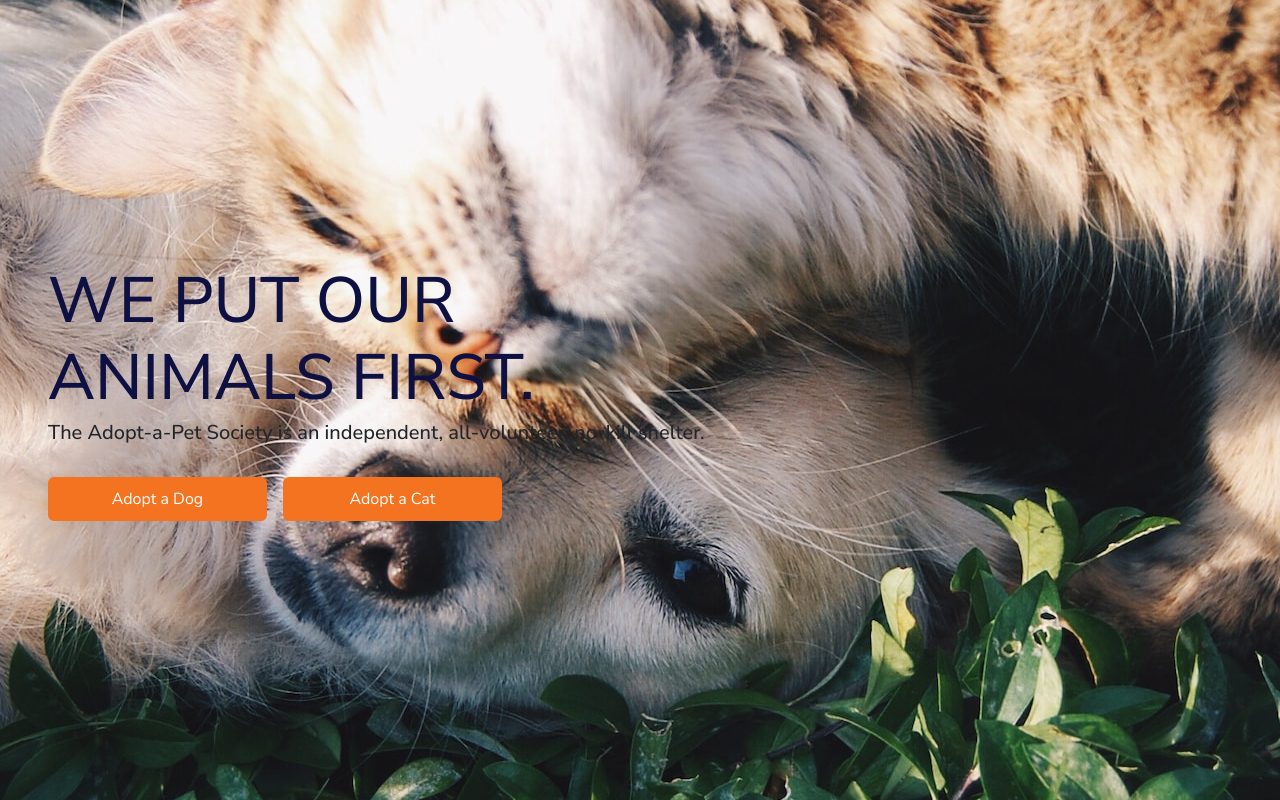
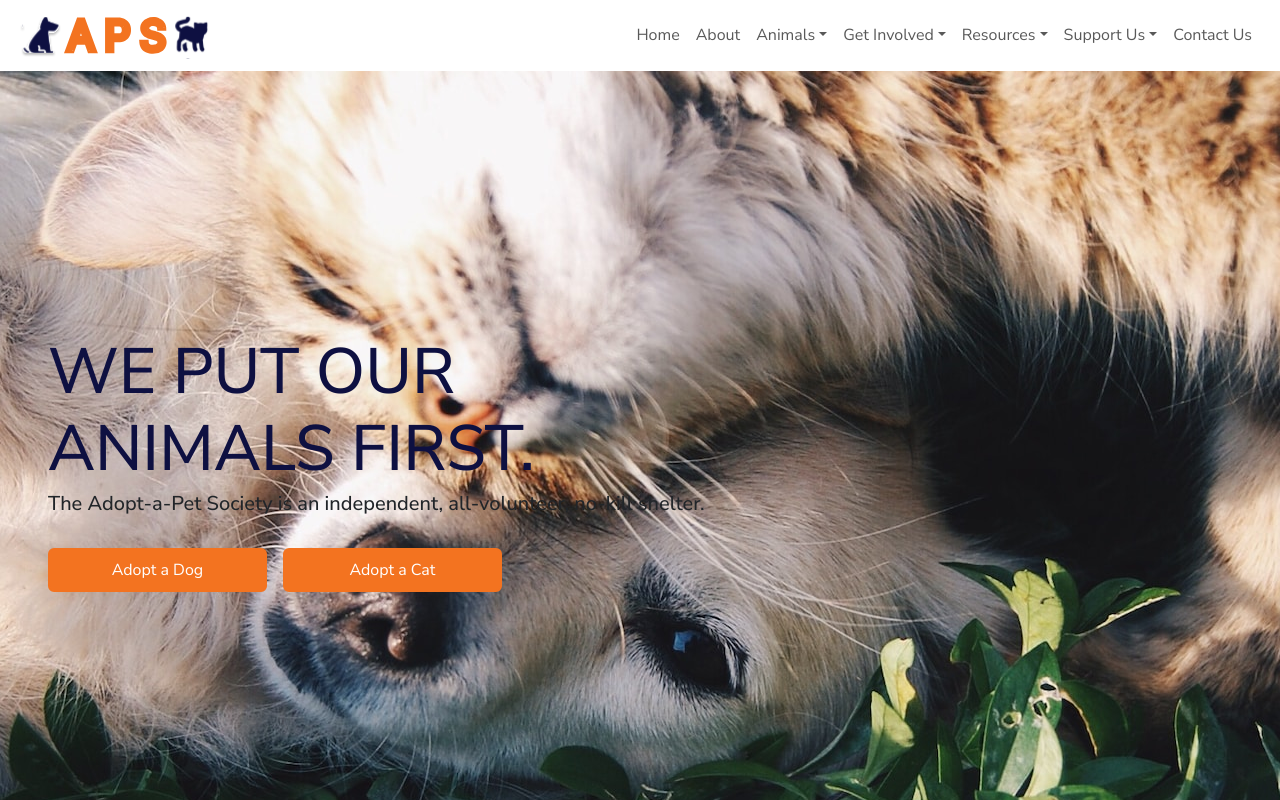
Before and after one commit to rangiarambewela/adopt-a-pet, a React (Create React App) app in the folder adopt-react/: page / in a window 1280 px wide. Shown: the top 800 px of the page. Built offline with nearby package versions, Linux system fonts and the light colour scheme; no server answers.

Commit message:
added nav bar with dummy routes

```diff
--- a/adopt-react/src/App.js
+++ b/adopt-react/src/App.js
@@ -7,6 +7,7 @@ import "./App.css";
 
 import LandingPage from "./landing/LandingPage";
 import About from "./about/About";
+import Navbar from "./navbar/Navbar";
 import Footer from "./footer/Footer";
 
 export default function App() {
@@ -30,6 +31,8 @@ export default function App() {
       {/* <div>{data["test1"]}</div>
       <div>{data["test2"]}</div> */}
 
+      <Navbar />
+
       <Routes>
         <Route path="/" element={<LandingPage />} />
         <Route path="about" element={<About />} />
--- a/adopt-react/src/landing/WaysToHelp.jsx
+++ b/adopt-react/src/landing/WaysToHelp.jsx
@@ -12,7 +12,7 @@ export default function WaysToHelp() {
       <div className=" ">
         <div className="">
           <h2>Help Us Save Animals</h2>
-          <p>{fundingInfo}</p>
+          <p className="pb-3">{fundingInfo}</p>
         </div>
         <div className=" d-flex flex-column">
           <button className="btn action-btn-primary py-2">Donate</button>
--- /dev/null
+++ b/adopt-react/src/navbar/Navbar.css
@@ -0,0 +1,11 @@
+.navigation {
+  background-color: #fff;
+  position: sticky;
+  left: 0;
+  top: 0;
+  padding: 0 0.5rem;
+}
+
+.logo {
+  max-width: 12rem;
+}
--- /dev/null
+++ b/adopt-react/src/navbar/Navbar.jsx
@@ -0,0 +1,181 @@
+import React from "react";
+import { Link } from "react-router-dom";
+import "./Navbar.css";
+import logo from "../assets/logo.svg";
+
+function Navbar() {
+  return (
+    <div className="navigation">
+      <nav class="navbar navbar-expand-lg navbar-light ">
+        <div class="container-fluid">
+          <Link to="/">
+            <img src={logo} alt="" className="logo img-fluid" />
+          </Link>
+          <button
+            class="navbar-toggler"
+            type="button"
+            data-bs-toggle="collapse"
+            data-bs-target="#navbarNavDropdown"
+            aria-controls="navbarNavDropdown"
+            aria-expanded="false"
+            aria-label="Toggle navigation"
+          >
+            <span class="navbar-toggler-icon"></span>
+          </button>
+          <div
+            class="collapse navbar-collapse justify-content-end"
+            id="navbarNavDropdown"
+          >
+            <ul class="navbar-nav ">
+              <li class="nav-item">
+                <Link class="nav-link" to="/">
+                  Home
+                </Link>
+              </li>
+              <li class="nav-item">
+                <Link class="nav-link" to="/about">
+                  About
+                </Link>
+              </li>
+              <li class="nav-item dropdown">
+                <a
+                  class="nav-link dropdown-toggle"
+                  href="#"
+                  id="navbarDropdownMenuLink"
+                  role="button"
+                  data-bs-toggle="dropdown"
+                  aria-expanded="false"
+                >
+                  Animals
+                </a>
+                <ul
+                  class="dropdown-menu"
+                  aria-labelledby="navbarDropdownMenuLink"
+                >
+                  <li>
+                    <a class="dropdown-item" href="#">
+                      Action
+                    </a>
+                  </li>
+                  <li>
+                    <a class="dropdown-item" href="#">
+                      Another action
+                    </a>
+                  </li>
+                  <li>
+                    <a class="dropdown-item" href="#">
+                      Something else here
+                    </a>
+                  </li>
+                </ul>
+              </li>
+              <li class="nav-item dropdown">
+                <a
+                  class="nav-link dropdown-toggle"
+                  href="#"
+                  id="navbarDropdownMenuLink"
+                  role="button"
+                  data-bs-toggle="dropdown"
+                  aria-expanded="false"
+                >
+                  Get Involved
+                </a>
+                <ul
+                  class="dropdown-menu"
+                  aria-labelledby="navbarDropdownMenuLink"
+                >
+                  <li>
+                    <a class="dropdown-item" href="#">
+                      Action
+                    </a>
+                  </li>
+                  <li>
+                    <a class="dropdown-item" href="#">
+                      Another action
+                    </a>
+                  </li>
+                  <li>
+                    <a class="dropdown-item" href="#">
+                      Something else here
+                    </a>
+                  </li>
+                </ul>
+              </li>
+              <li class="nav-item dropdown">
+                <a
+                  class="nav-link dropdown-toggle"
+                  href="#"
+                  id="navbarDropdownMenuLink"
+                  role="button"
+                  data-bs-toggle="dropdown"
+                  aria-expanded="false"
+                >
+                  Resources
+                </a>
+                <ul
+                  class="dropdown-menu"
+                  aria-labelledby="navbarDropdownMenuLink"
+                >
+                  <li>
+                    <a class="dropdown-item" href="#">
+                      Action
+                    </a>
+                  </li>
+                  <li>
+                    <a class="dropdown-item" href="#">
+                      Another action
+                    </a>
+                  </li>
+                  <li>
+                    <a class="dropdown-item" href="#">
+                      Something else here
+                    </a>
+                  </li>
+                </ul>
+              </li>
+              <li class="nav-item dropdown">
+                <a
+                  class="nav-link dropdown-toggle"
+                  href="#"
+                  id="navbarDropdownMenuLink"
+                  role="button"
+                  data-bs-toggle="dropdown"
+                  aria-expanded="false"
+                >
+                  Support Us
+                </a>
+                <ul
+                  class="dropdown-menu"
+                  aria-labelledby="navbarDropdownMenuLink"
+                >
+                  <li>
+                    <a class="dropdown-item" href="#">
+                      Action
+                    </a>
+                  </li>
+                  <li>
+                    <a class="dropdown-item" href="#">
+                      Another action
+                    </a>
+                  </li>
+                  <li>
+                    <a class="dropdown-item" href="#">
+                      Something else here
+                    </a>
+                  </li>
+                </ul>
+              </li>
+              <li class="nav-item">
+                <Link class="nav-link" to="/contact">
+                  Contact Us
+                </Link>
+              </li>
+            </ul>
+          </div>
+        </div>
+      </nav>
+    </div>
+  );
+}
+
+export default Navbar;
```
Also changed, not shown: adopt-react/src/assets/logo.svg (added).
